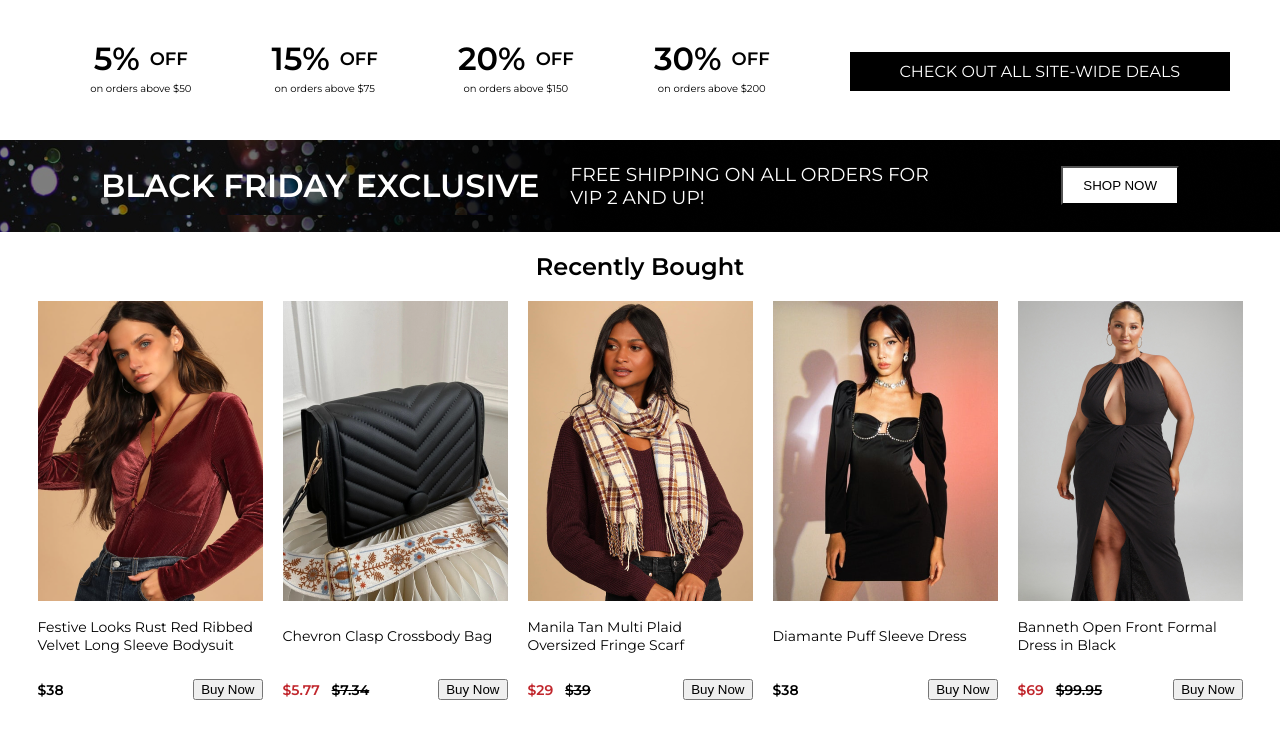
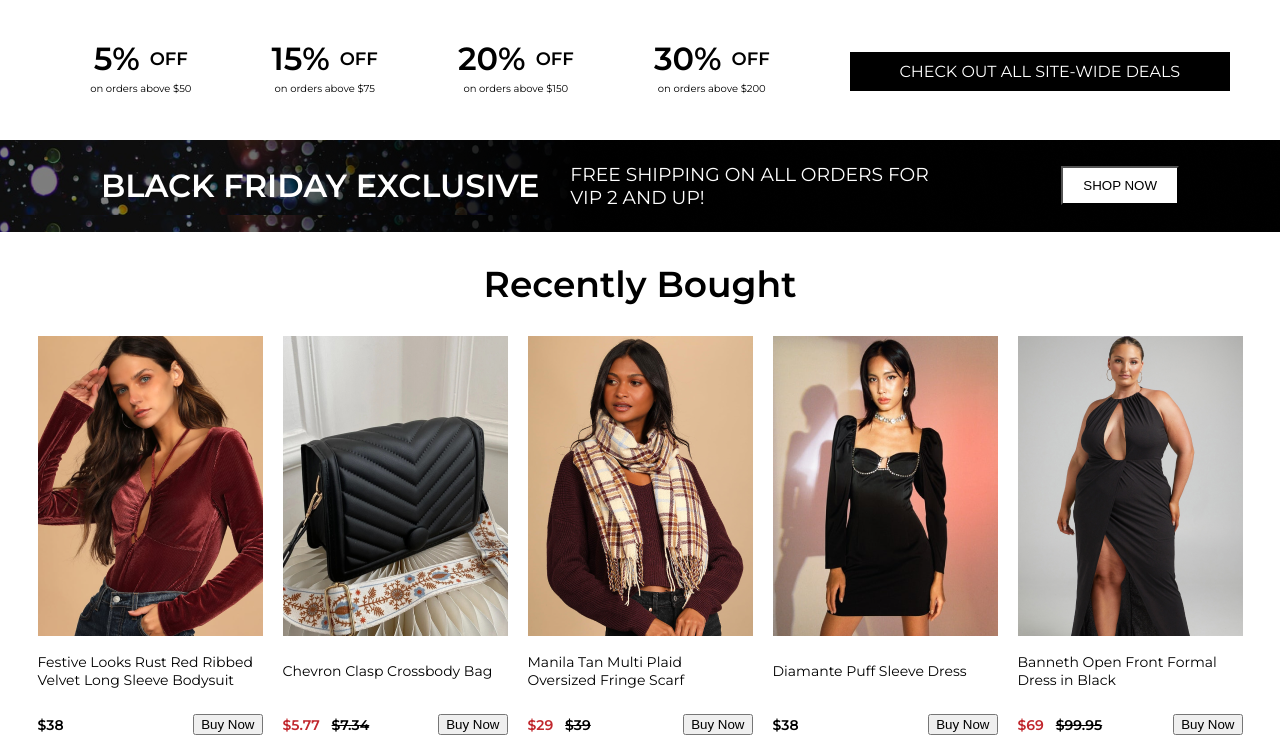
Before and after one commit to jhpalen/Ecommerce-Landing-Page-Challenge, a website: page index.html in a window 1280 px wide. Shown: the part 800-1548 px from the top of the page. Before the commit the page ends 1513 px from the top, so only its background shows below. Drawn offline with nearby package versions, Linux system fonts and the light colour scheme.

```diff
--- a/Assets/styles.css
+++ b/Assets/styles.css
@@ -250,6 +250,7 @@
 
 /** start of style for recently bought section **/
 #recentlyBought { text-align: center;}
+#recentlyBought h2 { font-size: 36px; }
 .items-container {
     display: flex;
     overflow-x: scroll; /* Enable horizontal scrolling */
```
